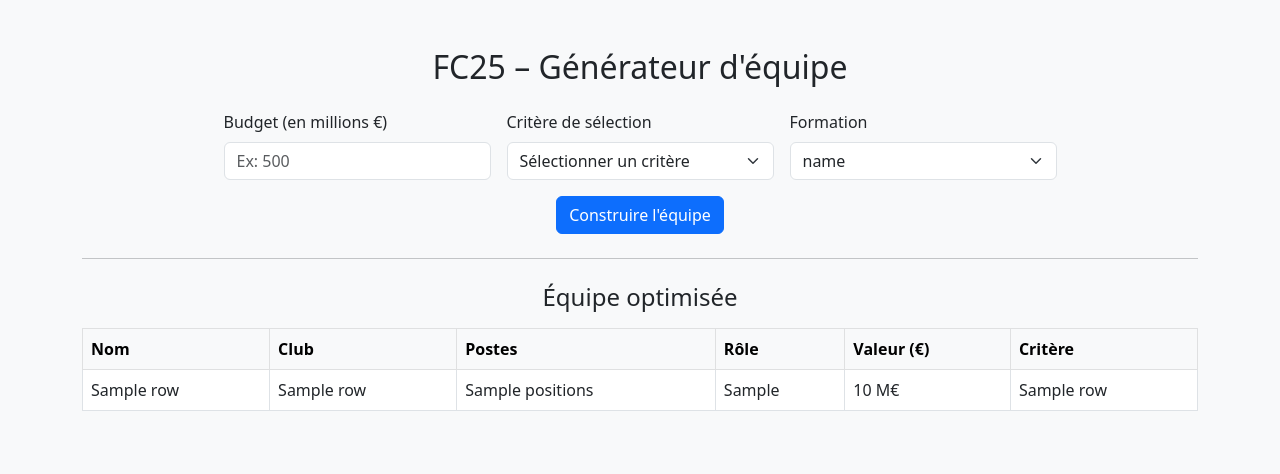
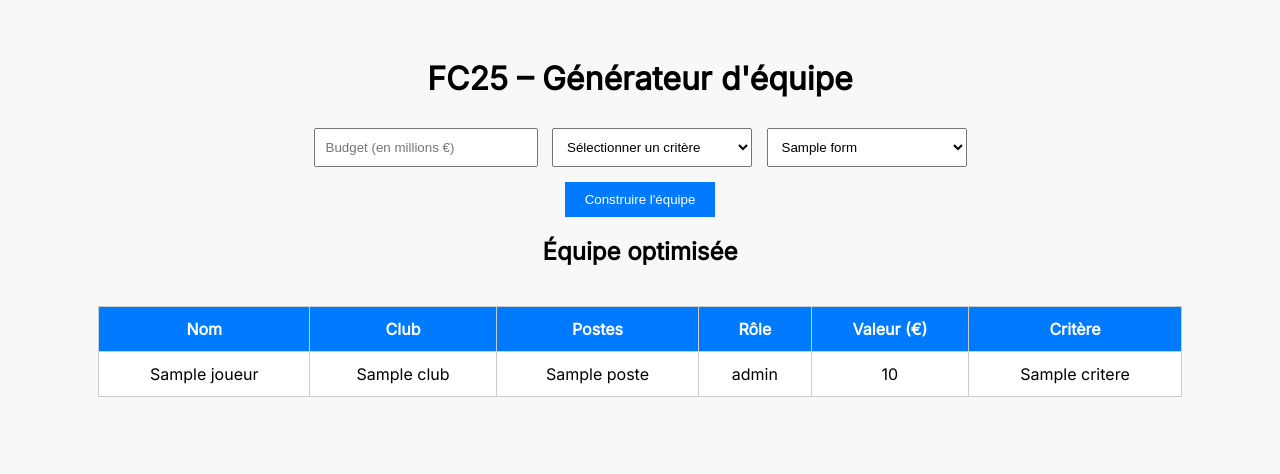
Before and after one commit to Matttgic/fc25-solver, a Flask app: template templates/index.html in a window 1280 px wide. Shown: the top 474 px of the page. Run offline with Flask 3, Linux system fonts and the light colour scheme; the template is opened without the code that fills it: most values are stand-ins (such as "Sample title", 1, 10 or a date in 2020); parts of the project's set-up code (start-up, migrations or seed data) failed here and were passed over.

Commit message:
Update index.html

```diff
--- a/templates/index.html
+++ b/templates/index.html
@@ -2,44 +2,69 @@
 <html lang="fr">
 <head>
     <meta charset="UTF-8">
-  <title>FC25 - Générateur d'équipe</title>
-  <link href="https://cdn.jsdelivr.net/npm/bootstrap@5.3.0/dist/css/bootstrap.min.css" rel="stylesheet">
+    <title>FC25 – Générateur d'équipe</title>
+    <link href="https://fonts.googleapis.com/css2?family=Inter&display=swap" rel="stylesheet">
+    <style>
+        body {
+            font-family: 'Inter', sans-serif;
+            background: #f8f8f8;
+            padding: 30px;
+            text-align: center;
+        }
+        h1 {
+            margin-bottom: 25px;
+        }
+        select, input {
+            padding: 10px;
+            margin: 5px;
+            width: 200px;
+        }
+        button {
+            padding: 10px 20px;
+            background-color: #007bff;
+            border: none;
+            color: white;
+            margin-top: 10px;
+            cursor: pointer;
+        }
+        table {
+            margin: 40px auto;
+            border-collapse: collapse;
+            width: 90%;
+            background-color: white;
+        }
+        th, td {
+            padding: 12px;
+            border: 1px solid #ccc;
+        }
+        th {
+            background-color: #007bff;
+            color: white;
+        }
+    </style>
 </head>
-<body class="bg-light">
-  <div class="container py-5">
-    <h2 class="text-center mb-4">FC25 – Générateur d'équipe</h2>
-    <form method="POST" action="/build_team" class="row g-3 justify-content-center">
-      <div class="col-md-3">
-        <label class="form-label">Budget (en millions €)</label>
-        <input type="number" class="form-control" name="budget" required placeholder="Ex: 500">
-      </div>
-      <div class="col-md-3">
-        <label class="form-label">Critère de sélection</label>
-        <select class="form-select" name="criterion" required>
-          <option value="" disabled selected hidden>Sélectionner un critère</option>
-          {% for col in numeric_columns %}
-            <option value="{{ col }}">{{ col }}</option>
+<body>
+    <h1>FC25 – Générateur d'équipe</h1>
+    <form method="post">
+        <input type="number" step="0.1" name="budget" placeholder="Budget (en millions €)" required>
+        <select name="critere" required>
+            <option value="">Sélectionner un critère</option>
+            {% for crit in criteres %}
+                <option value="{{ crit }}" {% if crit == selected_critere %}selected{% endif %}>{{ crit }}</option>
             {% endfor %}
         </select>
-      </div>
-      <div class="col-md-3">
-        <label class="form-label">Formation</label>
-        <select class="form-select" name="formation" required>
-          {% for formation in formations.keys() %}
-            <option value="{{ formation }}">{{ formation }}</option>
+        <select name="formation" required>
+            {% for form in formations %}
+                <option value="{{ form }}">{{ form }}</option>
             {% endfor %}
         </select>
-      </div>
-      <div class="col-12 text-center mt-3">
-        <button type="submit" class="btn btn-primary">Construire l'équipe</button>
-      </div>
+        <br>
+        <button type="submit">Construire l'équipe</button>
     </form>
 
-    {% if team is not none %}
-      <hr class="my-4">
-      <h4 class="text-center">Équipe optimisée</h4>
-      <table class="table table-bordered mt-3">
-        <thead class="table-light">
+    {% if equipe %}
+        <h2>Équipe optimisée</h2>
+        <table>
             <tr>
                 <th>Nom</th>
                 <th>Club</th>
@@ -48,21 +73,17 @@
                 <th>Valeur (€)</th>
                 <th>Critère</th>
             </tr>
-        </thead>
-        <tbody>
-          {% for _, row in team.iterrows() %}
+            {% for joueur in equipe %}
             <tr>
-              <td>{{ row["name"] }}</td>
-              <td>{{ row["club_name"] }}</td>
-              <td>{{ row["positions"] }}</td>
-              <td>{{ row["poste_simplifie"] }}</td>
-              <td>{{ "{:,.0f}".format(row["value"] / 1e6) }} M€</td>
-              <td>{{ row[criterion] }}</td>
+                <td>{{ joueur.nom }}</td>
+                <td>{{ joueur.club }}</td>
+                <td>{{ joueur.poste }}</td>
+                <td>{{ joueur.role }}</td>
+                <td>{{ "{:,}".format(joueur.valeur).replace(",", " ") }}</td>
+                <td>{{ joueur.critere }}</td>
             </tr>
             {% endfor %}
-        </tbody>
         </table>
     {% endif %}
-  </div>
 </body>
 </html>
```
Lines whose indentation alone changed are shown as unchanged.
